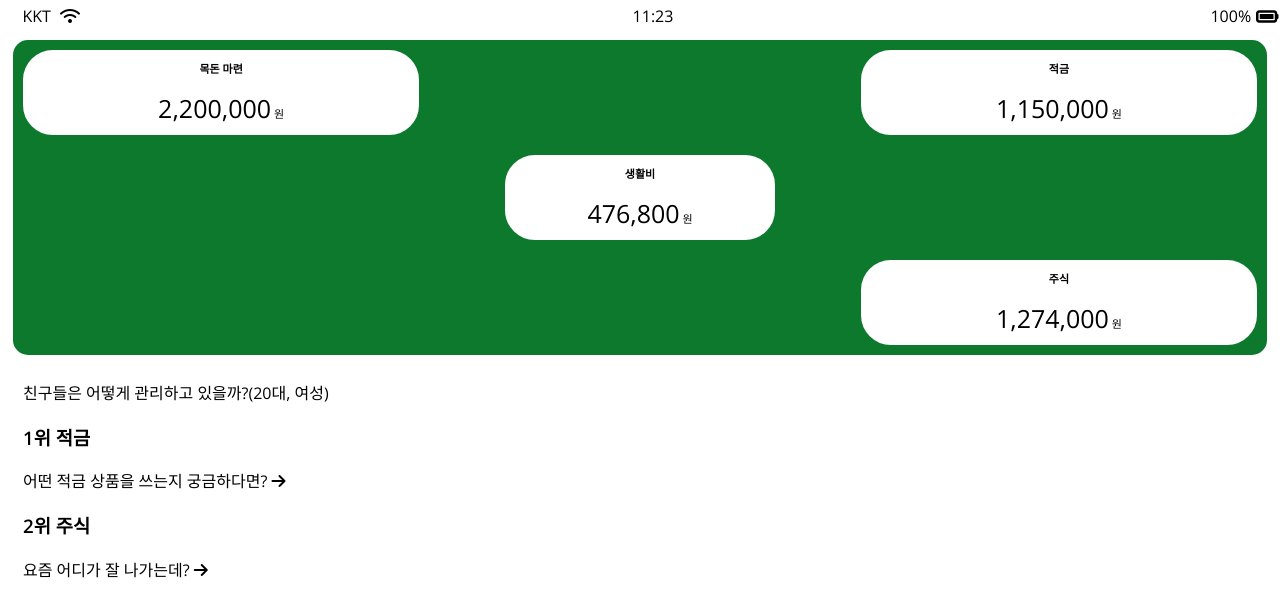
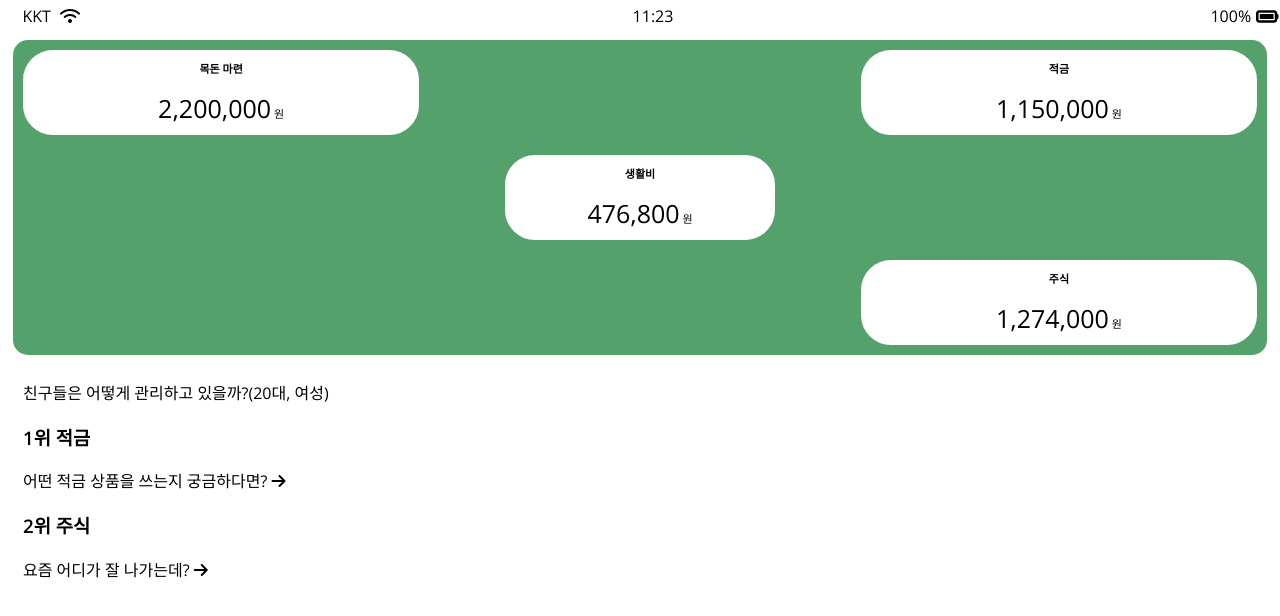
Before and after one commit to YeonjuSeo/2020-MoneyAround, a plain HTML site: page main.html in a window 1280 px wide. Drawn offline with nearby package versions, Linux system fonts and the light colour scheme.

Commit message:
Update variables.css

```diff
--- a/css/variables.css
+++ b/css/variables.css
@@ -1,5 +1,5 @@
 :root{
-    --green: rgba(13, 121, 45,1);
+    --green: rgba(13, 121, 45,0.7);
     --main-border: 1px solid rgba(0,0,0,0.2);
     --gray: rgba(0,0,0,0.5);
 }
```
